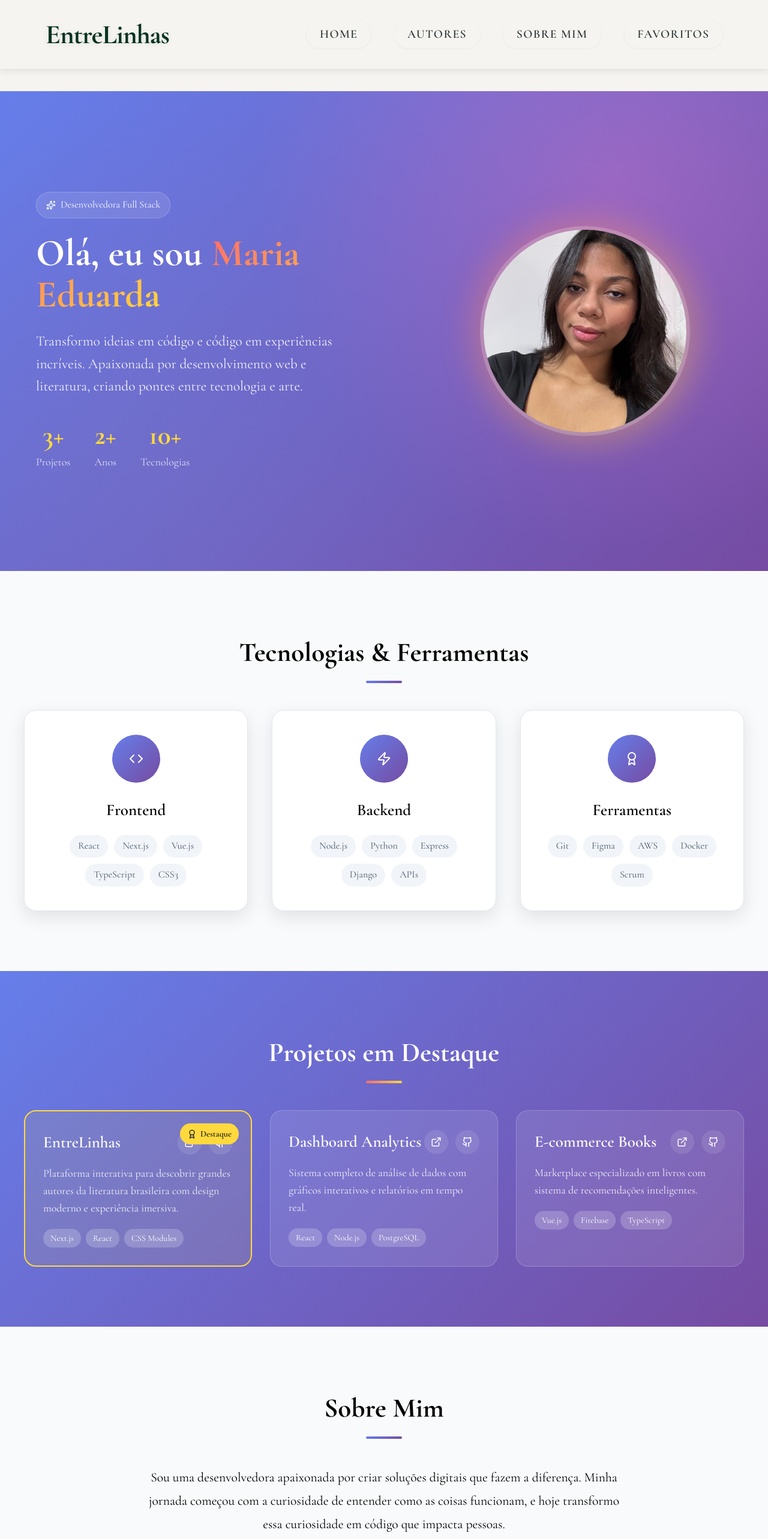
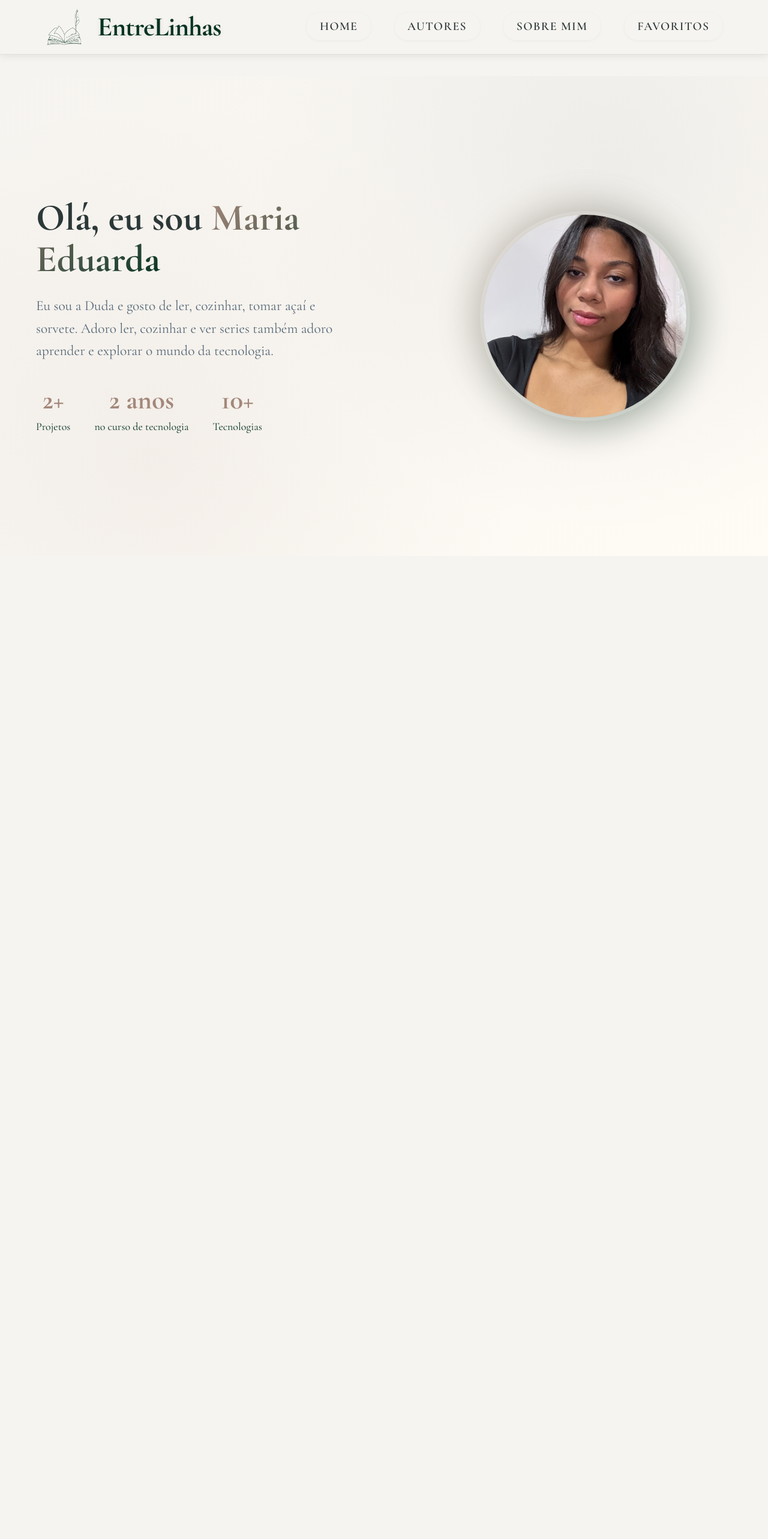
Before and after one commit to Mariaeduardar07/Entrelinhas, a Next.js app: page /sobre in a window 1280 px wide. Shown: the top 2566 px of the page at 60% size. After the commit the page ends 927 px from the top, so only its background shows below. Built offline with nearby package versions, Linux system fonts and the light colour scheme.

Commit message:
feat: add logo and adjust header styles and adjust About page

```diff
--- a/src/app/sobre/page.jsx
+++ b/src/app/sobre/page.jsx
@@ -1,68 +1,28 @@
 import styles from "./sobre.module.css";
-import { Code, BookOpen, Heart, ExternalLink, Github, Award, Zap, Coffee, Sparkles } from "lucide-react";
 import Image from "next/image";
-import Link from "next/link";
 
-export default function SobrePage() {
-  const projetos = [
-    {
-      id: 1,
-      titulo: "EntreLinhas",
-      descricao: "Plataforma interativa para descobrir grandes autores da literatura brasileira com design moderno e experiência imersiva.",
-      tecnologias: ["Next.js", "React", "CSS Modules"],
-      link: "#",
-      github: "#",
-      destaque: true
-    },
-    {
-      id: 2,
-      titulo: "Dashboard Analytics",
-      descricao: "Sistema completo de análise de dados com gráficos interativos e relatórios em tempo real.",
-      tecnologias: ["React", "Node.js", "PostgreSQL"],
-      link: "#",
-      github: "#",
-      destaque: false
-    },
-    {
-      id: 3,
-      titulo: "E-commerce Books",
-      descricao: "Marketplace especializado em livros com sistema de recomendações inteligentes.",
-      tecnologias: ["Vue.js", "Firebase", "TypeScript"],
-      link: "#",
-      github: "#",
-      destaque: false
-    }
-  ];
-
+export default function Sobre() {
   return (
     <div className={styles.container}>
-      {/* Hero Section Personalizada */}
       <section className={styles.hero}>
         <div className={styles.heroContent}>
           <div className={styles.heroText}>
-            <div className={styles.badge}>
-              <Sparkles size={16} />
-              <span>Desenvolvedora Full Stack</span>
-            </div>
-
             <h1 className={styles.heroTitle}>
               Olá, eu sou <span className={styles.highlight}>Maria Eduarda</span>
             </h1>
 
             <p className={styles.heroDescription}>
-              Transformo ideias em código e código em experiências incríveis.
-              Apaixonada por desenvolvimento web e literatura, criando pontes
-              entre tecnologia e arte.
+              Eu sou a Duda e gosto de ler, cozinhar, tomar açaí e sorvete. Adoro ler, cozinhar e ver series também adoro aprender e explorar o mundo da tecnologia.
             </p>
 
             <div className={styles.stats}>
               <div className={styles.stat}>
-                <span className={styles.statNumber}>3+</span>
+                <span className={styles.statNumber}>2+</span>
                 <span className={styles.statLabel}>Projetos</span>
               </div>
               <div className={styles.stat}>
-                <span className={styles.statNumber}>2+</span>
-                <span className={styles.statLabel}>Anos</span>
+                <span className={styles.statNumber}>2 anos</span>
+                <span className={styles.statLabel}>no curso de tecnologia</span>
               </div>
               <div className={styles.stat}>
                 <span className={styles.statNumber}>10+</span>
@@ -85,129 +45,6 @@ export default function SobrePage() {
           </div>
         </div>
       </section>
-
-      {/* Seção de Skills */}
-      <section className={styles.skillsSection}>
-        <div className={styles.skillsContainer}>
-          <h2 className={styles.sectionTitle}>Tecnologias & Ferramentas</h2>
-
-          <div className={styles.skillsGrid}>
-            <div className={styles.skillCategory}>
-              <div className={styles.categoryIcon}>
-                <Code size={24} />
-              </div>
-              <h3>Frontend</h3>
-              <div className={styles.skillTags}>
-                <span>React</span>
-                <span>Next.js</span>
-                <span>Vue.js</span>
-                <span>TypeScript</span>
-                <span>CSS3</span>
-              </div>
-            </div>
-
-            <div className={styles.skillCategory}>
-              <div className={styles.categoryIcon}>
-                <Zap size={24} />
-              </div>
-              <h3>Backend</h3>
-              <div className={styles.skillTags}>
-                <span>Node.js</span>
-                <span>Python</span>
-                <span>Express</span>
-                <span>Django</span>
-                <span>APIs</span>
-              </div>
-            </div>
-
-            <div className={styles.skillCategory}>
-              <div className={styles.categoryIcon}>
-                <Award size={24} />
-              </div>
-              <h3>Ferramentas</h3>
-              <div className={styles.skillTags}>
-                <span>Git</span>
-                <span>Figma</span>
-                <span>AWS</span>
-                <span>Docker</span>
-                <span>Scrum</span>
-              </div>
-            </div>
-          </div>
-        </div>
-      </section>
-
-      {/* Seção de Projetos */}
-      <section className={styles.projectsSection}>
-        <div className={styles.projectsContainer}>
-          <h2 className={styles.sectionTitle}>Projetos em Destaque</h2>
-
-          <div className={styles.projectsGrid}>
-            {projetos.map((projeto) => (
-              <div key={projeto.id} className={`${styles.projectCard} ${projeto.destaque ? styles.featured : ''}`}>
-                {projeto.destaque && (
-                  <div className={styles.featuredBadge}>
-                    <Award size={16} />
-                    <span>Destaque</span>
-                  </div>
-                )}
-
-                <div className={styles.projectHeader}>
-                  <h3>{projeto.titulo}</h3>
-                  <div className={styles.projectLinks}>
-                    <Link href={projeto.link} className={styles.linkIcon}>
-                      <ExternalLink size={18} />
-                    </Link>
-                    <Link href={projeto.github} className={styles.linkIcon}>
-                      <Github size={18} />
-                    </Link>
-                  </div>
-                </div>
-
-                <p className={styles.projectDesc}>{projeto.descricao}</p>
-
-                <div className={styles.techStack}>
-                  {projeto.tecnologias.map((tech, index) => (
-                    <span key={index} className={styles.techBadge}>{tech}</span>
-                  ))}
-                </div>
-              </div>
-            ))}
-          </div>
-        </div>
-      </section>
-
-      {/* Seção Pessoal */}
-      <section className={styles.aboutSection}>
-        <div className={styles.aboutContainer}>
-          <div className={styles.aboutContent}>
-            <div className={styles.aboutText}>
-              <h2 className={styles.sectionTitle}>Sobre Mim</h2>
-
-              <p>
-                Sou uma desenvolvedora apaixonada por criar soluções digitais que fazem a diferença.
-                Minha jornada começou com a curiosidade de entender como as coisas funcionam,
-                e hoje transformo essa curiosidade em código que impacta pessoas.
-              </p>
-
-              <div className={styles.interests}>
-                <div className={styles.interest}>
-                  <Code size={20} />
-                  <span>Desenvolvimento Full Stack</span>
-                </div>
-                <div className={styles.interest}>
-                  <BookOpen size={20} />
-                  <span>Literatura & Escrita</span>
-                </div>
-                <div className={styles.interest}>
-                  <Coffee size={20} />
-                  <span>Café & Código</span>
-                </div>
-              </div>
-            </div>
-          </div>
-        </div>
-      </section>
     </div>
   );
 }
--- a/src/app/sobre/sobre.module.css
+++ b/src/app/sobre/sobre.module.css
@@ -9,7 +9,7 @@
     min-height: 100vh;
     display: flex;
     align-items: center;
-    background: linear-gradient(135deg, #667eea 0%, #764ba2 100%);
+    background: linear-gradient(135deg, var(--cor-do-fundo) 0%, var(--cor-1) 100%);
     position: relative;
     overflow: hidden;
 }
@@ -21,8 +21,8 @@
     left: 0;
     right: 0;
     bottom: 0;
-    background: radial-gradient(circle at 20% 80%, rgba(120, 119, 198, 0.3) 0%, transparent 50%),
-                radial-gradient(circle at 80% 20%, rgba(255, 119, 198, 0.3) 0%, transparent 50%);
+    background: radial-gradient(circle at 20% 80%, rgba(163, 136, 123, 0.08) 0%, transparent 50%),
+                radial-gradient(circle at 80% 20%, rgba(85, 104, 119, 0.08) 0%, transparent 50%);
 }
 
 .heroContent {
@@ -41,12 +41,11 @@
     display: inline-flex;
     align-items: center;
     gap: 8px;
-    background: rgba(255, 255, 255, 0.1);
-    backdrop-filter: blur(10px);
-    border: 1px solid rgba(255, 255, 255, 0.2);
+    background: var(--cor-1);
+    border: 1px solid var(--cor-2);
     padding: 8px 16px;
     border-radius: 50px;
-    color: white;
+    color: var(--cor-3-detalhes);
     font-size: 0.9rem;
     font-weight: 500;
     margin-bottom: 24px;
@@ -56,13 +55,13 @@
 .heroTitle {
     font-size: 3.5rem;
     font-weight: 700;
-    color: white;
+    color: var(--cor-do-banner);
     margin: 0 0 24px 0;
     line-height: 1.1;
 }
 
 .highlight {
-    background: linear-gradient(135deg, #ff6b6b, #ffd93d);
+    background: linear-gradient(135deg, var(--cor-2), var(--cor-3-detalhes));
     -webkit-background-clip: text;
     -webkit-text-fill-color: transparent;
     background-clip: text;
@@ -71,7 +70,7 @@
 .heroDescription {
     font-size: 1.3rem;
     line-height: 1.6;
-    color: rgba(255, 255, 255, 0.9);
+    color: var(--cor-3);
     margin-bottom: 40px;
     max-width: 500px;
 }
@@ -89,14 +88,14 @@
     display: block;
     font-size: 2.5rem;
     font-weight: 700;
-    color: #ffd93d;
+    color: var(--cor-2);
     line-height: 1;
 }
 
 .statLabel {
     display: block;
     font-size: 1rem;
-    color: rgba(255, 255, 255, 0.8);
+    color: var(--cor-3-detalhes);
     margin-top: 8px;
 }
 
@@ -126,7 +125,7 @@
     left: -20px;
     right: -20px;
     bottom: -20px;
-    background: linear-gradient(135deg, #ff6b6b, #ffd93d);
+    background: linear-gradient(135deg, var(--cor-2), var(--cor-3-detalhes));
     border-radius: 50%;
     z-index: -1;
     filter: blur(30px);
@@ -142,7 +141,7 @@
 /* Skills Section */
 .skillsSection {
     padding: 100px 20px;
-    background: #f8fafc;
+    background: var(--cor-1);
 }
 
 .skillsContainer {
@@ -153,7 +152,7 @@
 .sectionTitle {
     font-size: 2.5rem;
     font-weight: 700;
-    color: var(--cor-texto-primario);
+    color: var(--cor-do-banner);
     text-align: center;
     margin-bottom: 60px;
     position: relative;
@@ -167,7 +166,7 @@
     transform: translateX(-50%);
     width: 60px;
     height: 4px;
-    background: linear-gradient(135deg, #667eea, #764ba2);
+    background: linear-gradient(135deg, var(--cor-2), var(--cor-3-detalhes));
     border-radius: 2px;
 }
 
@@ -178,13 +177,13 @@
 }
 
 .skillCategory {
-    background: white;
+    background: var(--cor-1);
     padding: 40px 30px;
     border-radius: 20px;
     text-align: center;
-    box-shadow: 0 10px 30px rgba(0, 0, 0, 0.1);
+    box-shadow: 0 10px 30px rgba(44, 56, 56, 0.08);
     transition: all 0.3s ease;
-    border: 1px solid #e2e8f0;
+    border: 1px solid var(--cor-2);
 }
 
 .skillCategory:hover {
@@ -219,8 +218,8 @@
 }
 
 .skillTags span {
-    background: #f1f5f9;
-    color: #475569;
+    background: var(--cor-0);
+    color: var(--cor-3);
     padding: 6px 14px;
     border-radius: 20px;
     font-size: 0.9rem;
@@ -229,15 +228,15 @@
 }
 
 .skillTags span:hover {
-    background: linear-gradient(135deg, #667eea, #764ba2);
-    color: white;
+    background: linear-gradient(135deg, var(--cor-2), var(--cor-3-detalhes));
+    color: var(--cor-do-banner);
     transform: translateY(-2px);
 }
 
 /* Projects Section */
 .projectsSection {
     padding: 100px 20px;
-    background: linear-gradient(135deg, #667eea 0%, #764ba2 100%);
+    background: linear-gradient(135deg, var(--cor-1) 0%, var(--cor-do-fundo) 100%);
     position: relative;
 }
 
@@ -247,11 +246,11 @@
 }
 
 .projectsSection .sectionTitle {
-    color: white;
+    color: var(--cor-do-banner);
 }
 
 .projectsSection .sectionTitle::after {
-    background: linear-gradient(135deg, #ff6b6b, #ffd93d);
+    background: linear-gradient(135deg, var(--cor-2), var(--cor-3-detalhes));
 }
 
 .projectsGrid {
@@ -261,9 +260,8 @@
 }
 
 .projectCard {
-    background: rgba(255, 255, 255, 0.1);
-    backdrop-filter: blur(15px);
-    border: 1px solid rgba(255, 255, 255, 0.2);
+    background: var(--cor-1);
+    border: 1px solid var(--cor-2);
     border-radius: 20px;
     padding: 30px;
     transition: all 0.3s ease;
@@ -272,13 +270,14 @@
 
 .projectCard:hover {
     transform: translateY(-8px);
-    background: rgba(255, 255, 255, 0.15);
-    box-shadow: 0 20px 40px rgba(0, 0, 0, 0.2);
+    background: var(--cor-0);
+    box-shadow: 0 20px 40px rgba(44, 56, 56, 0.12);
 }
 
+
 .featured {
-    border: 2px solid #ffd93d;
-    background: rgba(255, 217, 61, 0.1);
+    border: 2px solid var(--cor-2);
+    background: var(--cor-0);
 }
 
 .featuredBadge {
--- a/src/components/header/header.module.css
+++ b/src/components/header/header.module.css
@@ -1,11 +1,17 @@
+.logoImg {
+  width: 64px;
+  height: 64px;
+  object-fit: contain;
+  margin-right: 0.75rem;
+}
 
 .header {
-  background: rgba(246, 244, 240, 0.95);
+  background: #f6f4f0f2;
   backdrop-filter: blur(10px);
   -webkit-backdrop-filter: blur(10px);
   box-shadow: 0 2px 12px rgba(44, 56, 56, 0.1);
   border-bottom: 1px solid rgba(44, 56, 56, 0.1);
-  padding: 1.2rem 0;
+  padding: 0.5rem 0;
   position: sticky;
   top: 0;
   width: 100%;
--- a/src/components/header/index.jsx
+++ b/src/components/header/index.jsx
@@ -1,6 +1,8 @@
 "use client";
 
+
 import Link from "next/link";
+import Image from "next/image";
 import styles from "./header.module.css";
 
 export default function Header() {
@@ -8,6 +10,13 @@ export default function Header() {
     <header className={styles.header}>
       <div className={styles.headerContent}>
         <div className={styles.logo}>
+          <Image
+            src="/image/logo.png"
+            alt="Logo EntreLinhas"
+            width={40}
+            height={40}
+            className={styles.logoImg}
+          />
           <h1 className={styles.title}>EntreLinhas</h1>
         </div>
         <nav className={styles.nav}>
```
Also changed, not shown: public/image/logo.png (added).
